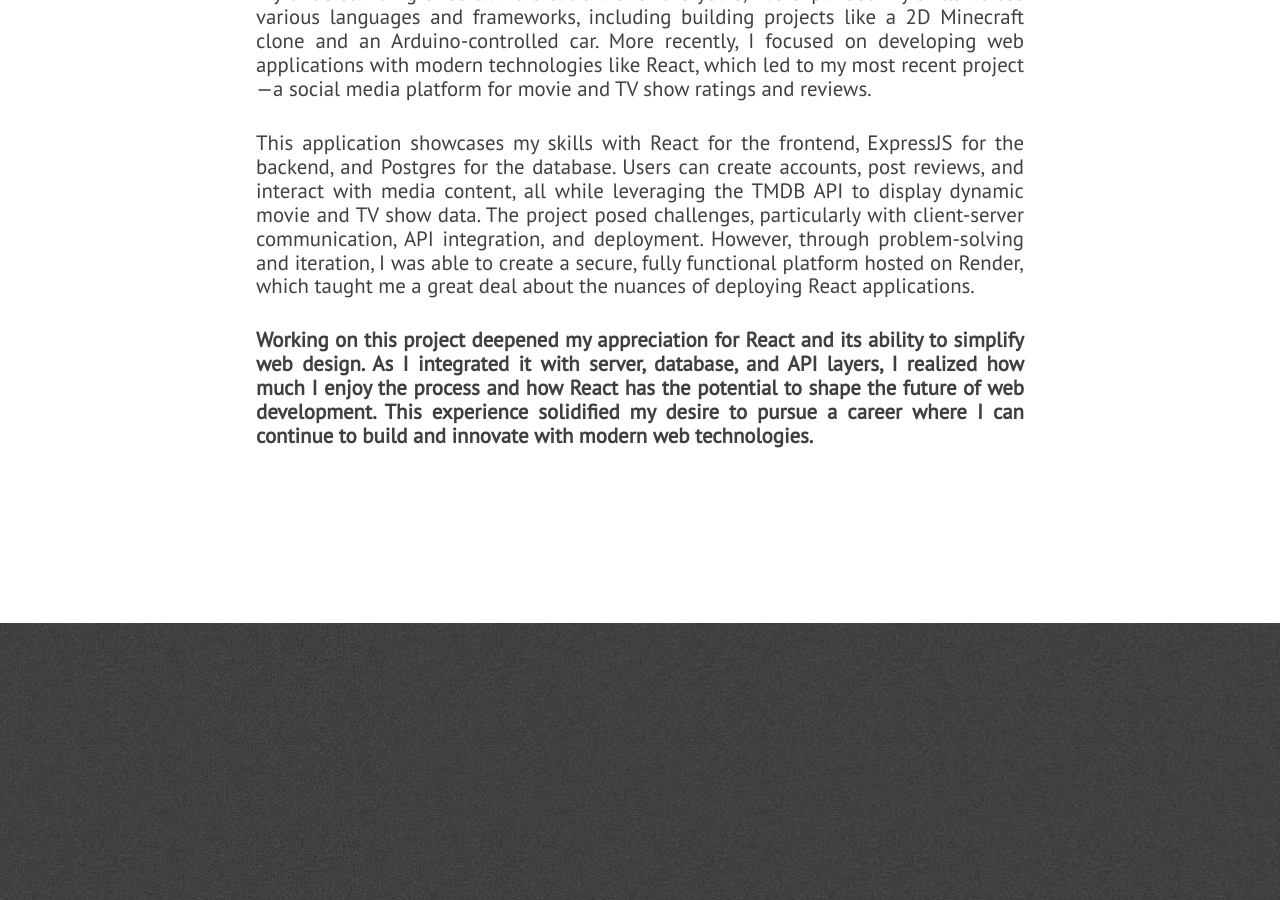
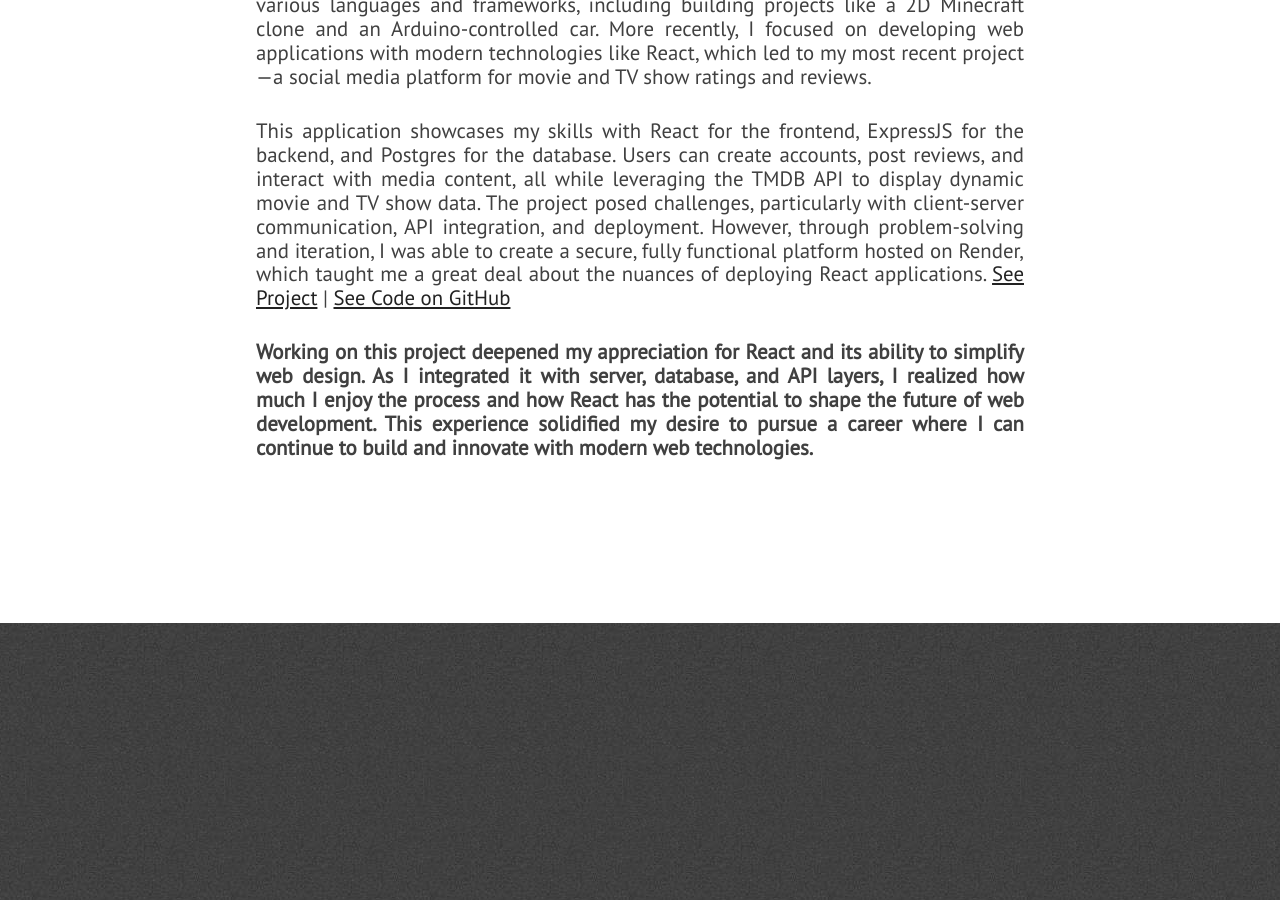
Before and after one commit to DakotaGagne/DakotaGagne.github.io, a Jekyll site: the page built from index.html, in a window 1280 px wide and 900 px high, scrolled down 1337 px. Built offline with Jekyll 4.4.1, drawn with Linux system fonts in a browser that asks for light colours; nearby versions of some CDN libraries.

Commit message:
added links

```diff
--- a/_includes/about.html
+++ b/_includes/about.html
@@ -10,6 +10,7 @@
             </p>
             <p class="paragraph-text justify-text">
                 This application showcases my skills with React for the frontend, ExpressJS for the backend, and Postgres for the database. Users can create accounts, post reviews, and interact with media content, all while leveraging the TMDB API to display dynamic movie and TV show data. The project posed challenges, particularly with client-server communication, API integration, and deployment. However, through problem-solving and iteration, I was able to create a secure, fully functional platform hosted on Render, which taught me a great deal about the nuances of deploying React applications.
+                <a href="https://www.ratingly.onrender.com">See Project</a> | <a href="https://github.com/DakotaGagne/Rating_Project_React">See Code on GitHub</a>
             </p>
             <p class="paragraph-text justify-text"><b>
                 Working on this project deepened my appreciation for React and its ability to simplify web design. As I integrated it with server, database, and API layers, I realized how much I enjoy the process and how React has the potential to shape the future of web development. This experience solidified my desire to pursue a career where I can continue to build and innovate with modern web technologies.
```
